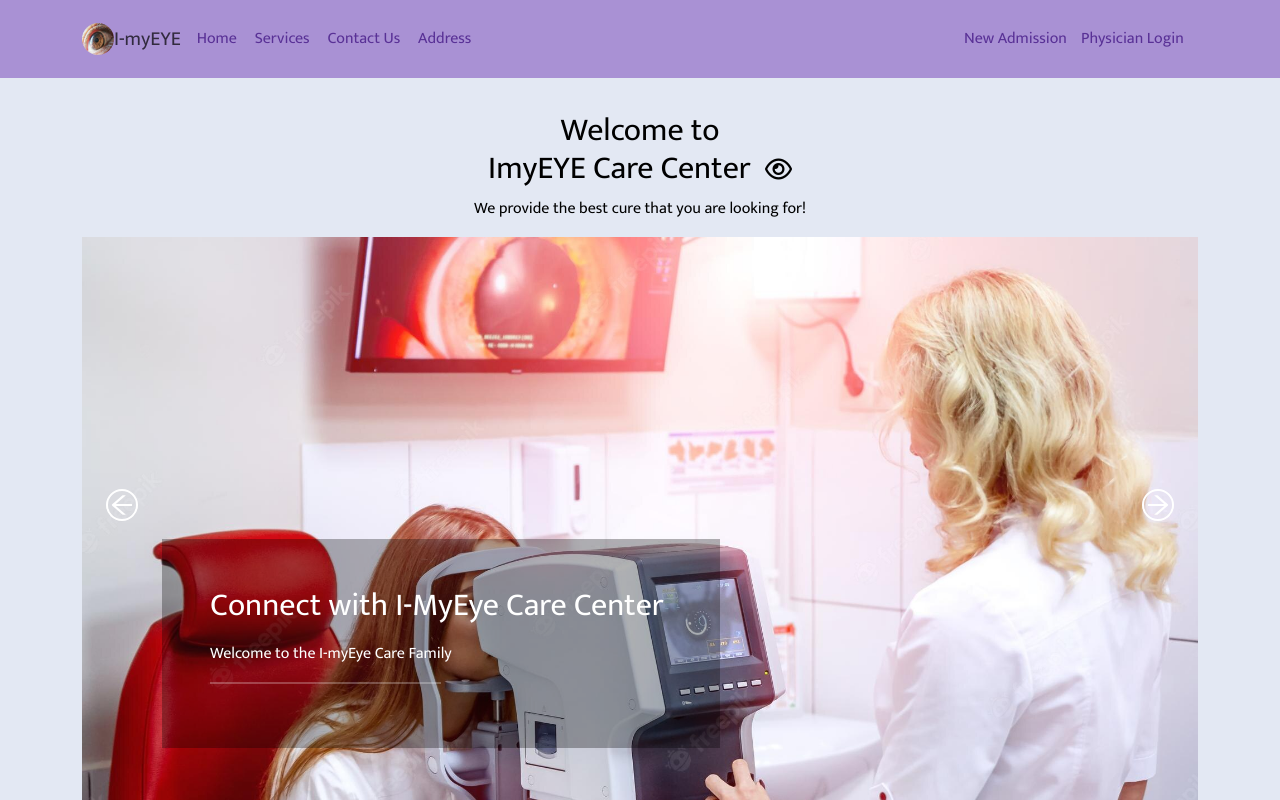
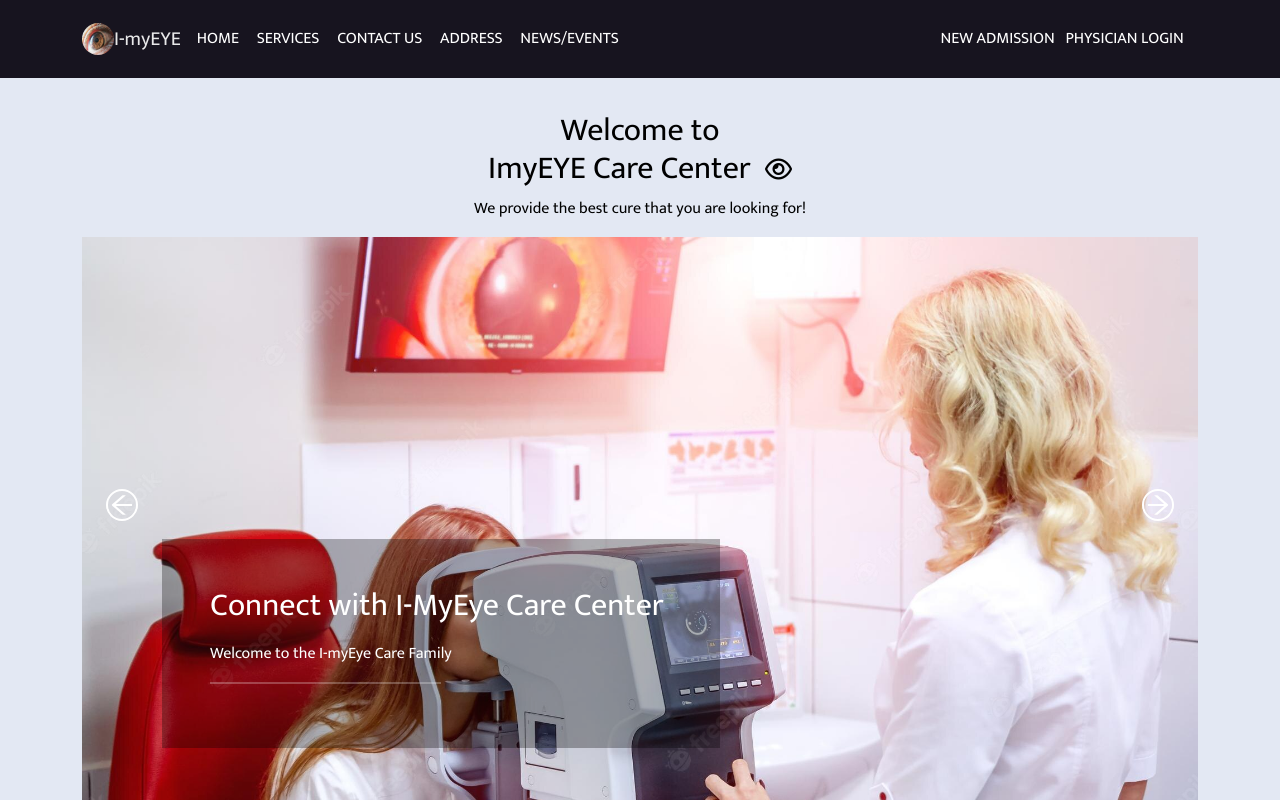
Before and after one commit to pilot-satyam/MedicalProject, a React (Create React App) app in the folder MedicalProjects/frontend/: page / in a window 1280 px wide. Shown: the top 800 px of the page. Built offline with nearby package versions, Linux system fonts and the light colour scheme.

Commit message:
NavBAr color changed

```diff
--- a/MedicalProjects/frontend/src/Components/CustomNavbar.jsx
+++ b/MedicalProjects/frontend/src/Components/CustomNavbar.jsx
@@ -33,7 +33,7 @@ const CustomNavbar =()=> {
 
   return (
     // style={{width:"auto", height:"13%", justifyContent: "space-around"}}
-    <Navbar bg="secondary" expand="lg" variant="light" fixed="top" >
+    <Navbar bg="dark" expand="lg" variant="dark" fixed="top" >
       <Container>
         <img src ="favicon-32x32.png" alt="Image of eye for the navBar" className='rounded-circle'/>
 {/* .........................
@@ -57,14 +57,16 @@ const CustomNavbar =()=> {
         <Navbar.Collapse id="responsive-navbar-nav">
 
          <Nav className="me-auto space">
-            <NavLink to="/home" style={{textDecoration: 'none'}}> Home &nbsp;&nbsp;&nbsp;</NavLink>
+            <NavLink to="/home" style={{textDecoration: 'none', color:'#FFFFFF'}}> HOME &nbsp;&nbsp;&nbsp;</NavLink>
             {/* <Nav className='me-auto'> */}
 
 
 
-            <NavLink to="/services" style={{textDecoration: 'none'}}> Services &nbsp;&nbsp;&nbsp;</NavLink>
-            <NavLink to="/contactUs" style={{textDecoration: 'none'}}>  Contact Us &nbsp;&nbsp;&nbsp;</NavLink>
-            <NavLink to="/address" style={{textDecoration: 'none'}}> Address &nbsp;&nbsp;&nbsp;</NavLink>
+            <NavLink to="/services" style={{textDecoration: 'none' ,color:'#FFFFFF'}}> SERVICES &nbsp;&nbsp;&nbsp;</NavLink>
+            <NavLink to="/contactUs" style={{textDecoration: 'none' ,color:'#FFFFFF'}}>  CONTACT US &nbsp;&nbsp;&nbsp;</NavLink>
+            <NavLink to="/address" style={{textDecoration: 'none' ,color:'#FFFFFF'}}> ADDRESS &nbsp;&nbsp;&nbsp;</NavLink>
+            <a href="https://youtu.be/6TXwBwVh_V8" style={{textDecoration: 'none' ,color:'#FFFFFF'}}> NEWS/EVENTS &nbsp;&nbsp;&nbsp;</a>
+
 
             {/* <NavDropdown title="More" id="basic-nav-dropdown" className='nav'>
               <NavDropdown.Item href="/services" >Services</NavDropdown.Item>
@@ -90,8 +92,8 @@ const CustomNavbar =()=> {
             {
               !login && (
                 <>
-                <NavLink to="/login" style={{textDecoration: 'none'}}> New Admission &nbsp;&nbsp;&nbsp; </NavLink>
-          <NavLink to='/physicianlogin' style={{textDecoration: 'none'}}>Physician Login &nbsp;&nbsp;&nbsp;</NavLink>
+                <NavLink to="/login" style={{textDecoration: 'none',color:'#FFFFFF'}}> NEW ADMISSION&nbsp;&nbsp;&nbsp; </NavLink>
+          <NavLink to='/physicianlogin' style={{textDecoration: 'none' ,color:'#FFFFFF'}}>PHYSICIAN LOGIN &nbsp;&nbsp;&nbsp;</NavLink>
                 </>
               )
             }
```
